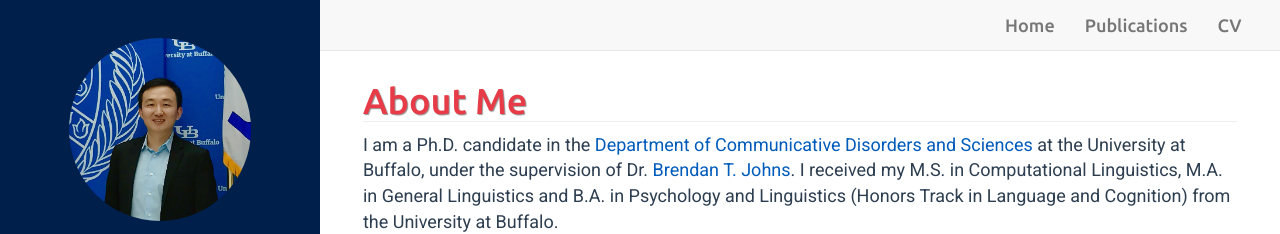
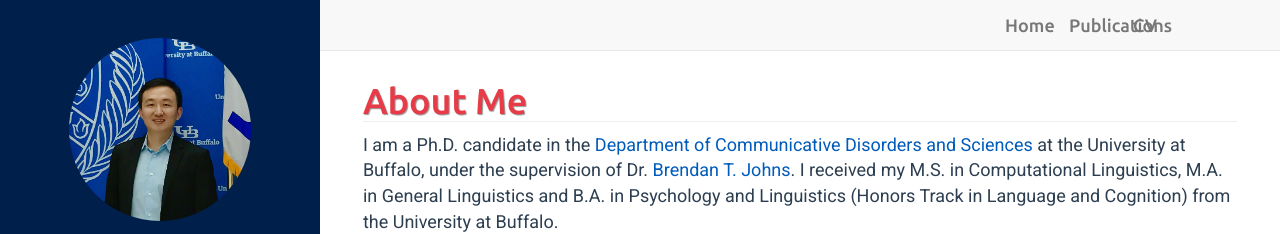
Before and after one commit to mengyangq/mengyangq.github.io, a Jekyll site: the page built from index.html, in a window 1280 px wide. Shown: the top 234 px of the page. Built offline with Jekyll 4.4.1, drawn with Linux system fonts in a browser that asks for light colours; nearby versions of some CDN libraries; a style sheet for code colours, icons or effects is not loaded.

Commit message:
Sat Sep 26 21:15:57 EDT 2020

```diff
--- a/assets/css/style.css
+++ b/assets/css/style.css
@@ -242,6 +242,9 @@
   padding-top: 12%;
 }
 
+.navbar-default .navbar-nav > li {
+  width: 24%;
+}
 .navbar-default .navbar-nav > li > a {
   font-family: "Ubuntu", sans-serif;
 }
```
